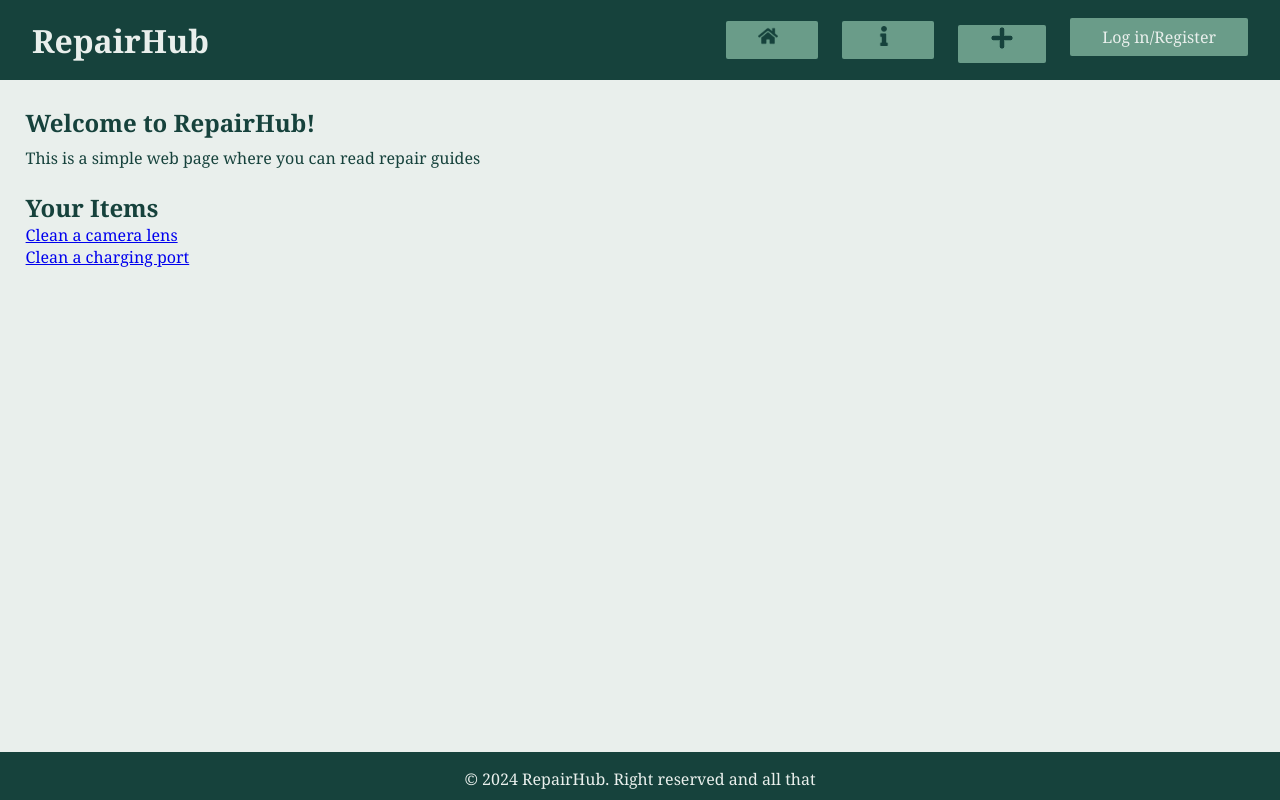
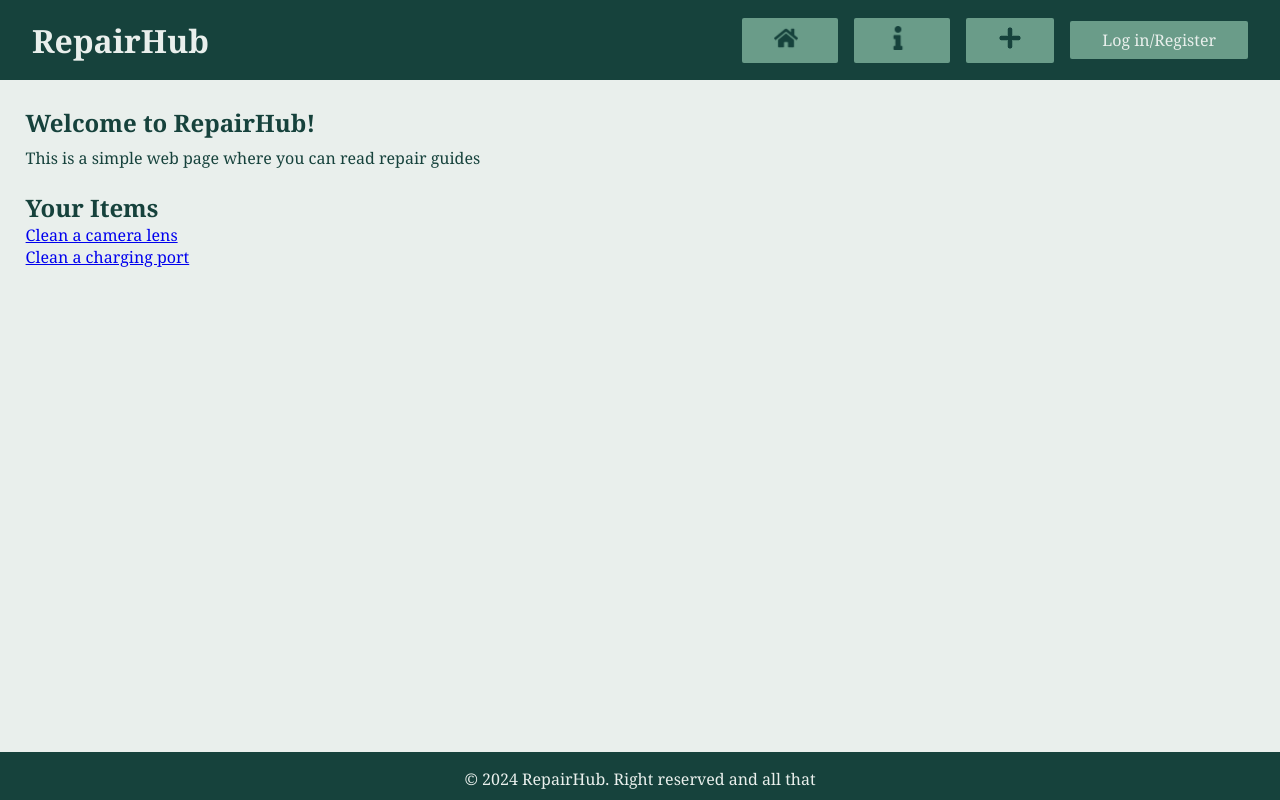
Before and after one commit to Jourmumriken/Real-Housewives-Of-Agile, a plain HTML site: page html/index.html in a window 1280 px wide. Drawn offline with Linux system fonts and the light colour scheme.

Commit message:
fixed the css of buttons, still looks a bit wonky but oh well

```diff
--- a/html/style.css
+++ b/html/style.css
@@ -117,8 +117,8 @@ nav.navbar {
   }
 
   .icon {
-    width: 20px;
-    height: 20px;
+    width: 24px;
+    height: 24px;
     vertical-align: center; /* Aligns the icon with text */
     margin-right: 8px; /* Adds some spacing between the icon and the text */
   }
@@ -148,14 +148,16 @@ color: var(--light-green);
 
 /* Navigation Items */
 .nav-items {
-  list-style: none; /* Remove bullet points */
+  list-style: none;
   display: flex;
-  gap: 1.5rem;  /* Space between nav items */
+  gap: 16px;
 }
 
 .nav-items li {
-  display: inline;
-  position: center;
+  display: flex;
+  justify-content: center;
+  align-items: center;
+
 }
 
 .nav-items li a {
```
